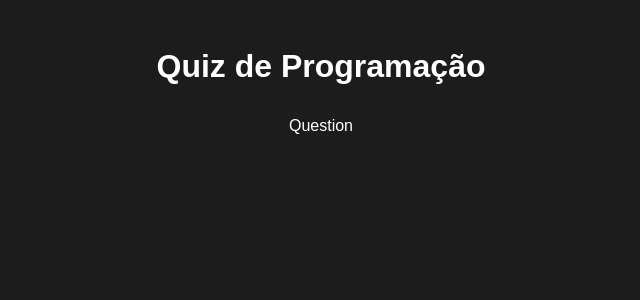
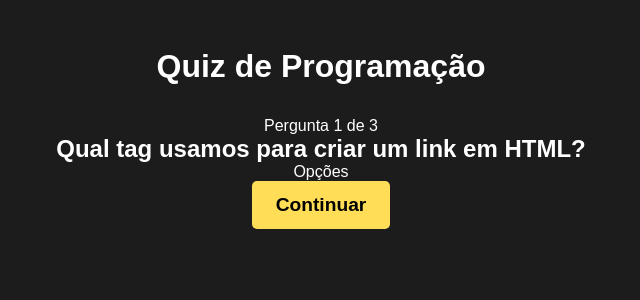
Before and after one commit to DanielDimas2002/Quiz, a React (Vite) app in the folder Quiz/: page / in a window 1280 px wide. Both pictures are taken after a click on the button "Iniciar". Shown: the top 300 px of the page, without its empty margins (319-959 px from the left). Built offline with nearby package versions, Linux system fonts and the light colour scheme.

Commit message:
Mudança de estados

```diff
--- a/Quiz/src/App.jsx
+++ b/Quiz/src/App.jsx
@@ -1,4 +1,4 @@
-import { useContext } from 'react'
+import { useContext, useEffect } from 'react'
 import Welcome from './components/Welcome'
 import Question from './components/Question'
 import { QuizContext } from './context/quiz'
@@ -7,8 +7,11 @@ import './App.css'
 
 function App() {
 
+const [quizState, dispatch] = useContext(QuizContext);
 
-  const [quizState, dispatch] = useContext(QuizContext);
+  useEffect(() =>{
+    dispatch({type: "REORDER_QUESTIONS"})
+  }, [])
 
   return (
     <div className = "App">
--- a/Quiz/src/components/Question.jsx
+++ b/Quiz/src/components/Question.jsx
@@ -1,13 +1,24 @@
 import { useContext } from "react";
 import { QuizContext } from "../context/quiz";
+import "./Question.css"
 
 const Question = () =>{
 
     const [quizState, dispatch] = useContext(QuizContext)
-    console.log(quizState)
+    const currentQuestion = quizState.questions[quizState.currentQuestion]
 
-    return <div>Question</div>
-
+    return (
+        <div id="question">
+            <p>
+                Pergunta {quizState.currentQuestion + 1} de {quizState.questions.length}
+            </p>
+            <h2>{currentQuestion.pergunta}</h2>
+            <div id="options-container">
+                <p>Opções</p>
+            </div>
+            <button>Continuar</button>
+        </div>
+    )
 };
 
 export default Question
--- a/Quiz/src/context/quiz.jsx
+++ b/Quiz/src/context/quiz.jsx
@@ -5,7 +5,8 @@ const STAGES =  ["Start", "Playing", "End"]
 
 const initialState = {
     gameStage: STAGES[0],
-    questions
+    questions,
+    currentQuestion: 0,
 }
 
 const quizReducer = (state, action) =>{
@@ -17,6 +18,15 @@ const quizReducer = (state, action) =>{
                 ...state,
                 gameStage: STAGES[1],
             };
+
+        case "REORDER_QUESTIONS":
+           const reorderedQuestions = questions.sort(()=>{
+            return Math.random() - 0.5
+           })
+           return {
+            ...state,
+           questions: reorderedQuestions,
+        }
 
         default:
             return state;
```
